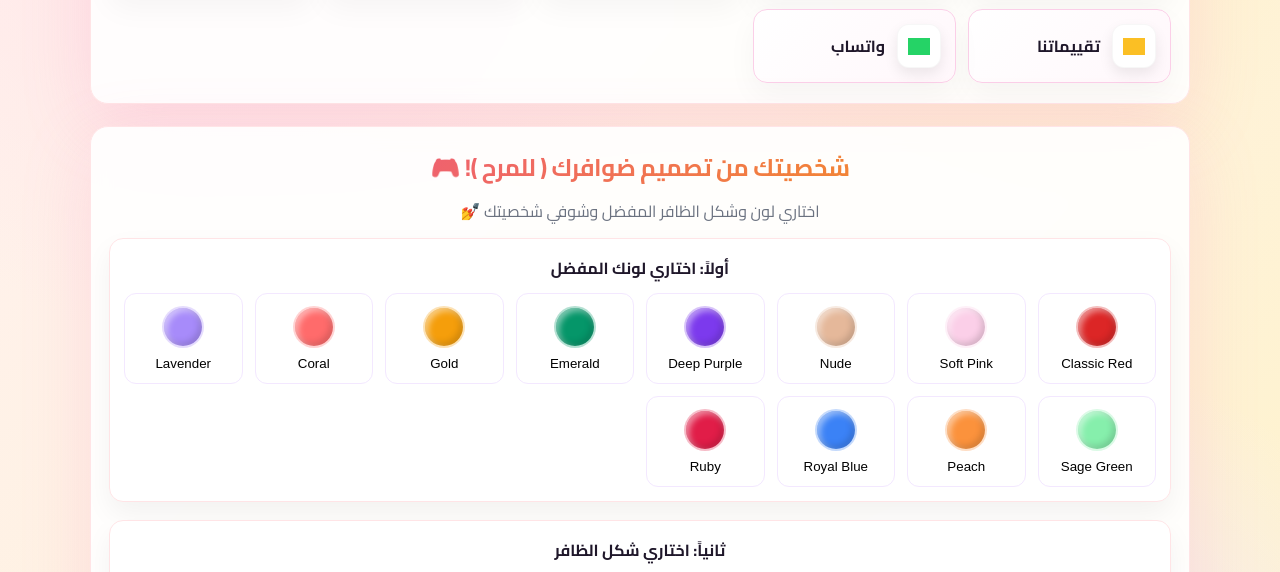
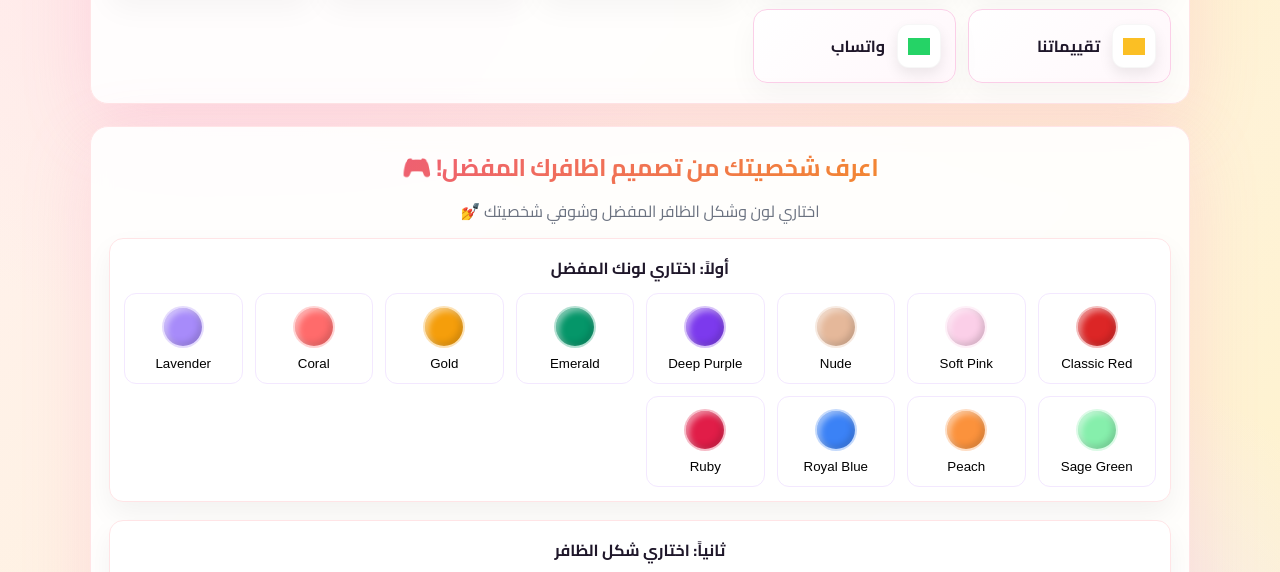
Before and after one commit to hsnshehata/ghazal, a website: page index.html in a window 1280 px wide. Shown: the part 217-789 px from the top of the page. Drawn offline with Linux system fonts and the light colour scheme; grey boxes are pictures that could not be loaded.

```diff
--- a/index.html
+++ b/index.html
@@ -408,7 +408,7 @@
 
     <section class="card">
       <div class="card-header">
-        <h2 class="section-title">شخصيتك من تصميم ضوافرك ( للمرح )! 🎮</h2>
+        <h2 class="section-title">اعرف شخصيتك من تصميم اظافرك المفضل! 🎮</h2>
         <p class="muted">اختاري لون وشكل الظافر المفضل وشوفي شخصيتك 💅</p>
       </div>
 
```
